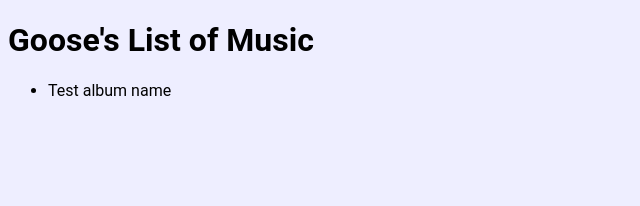
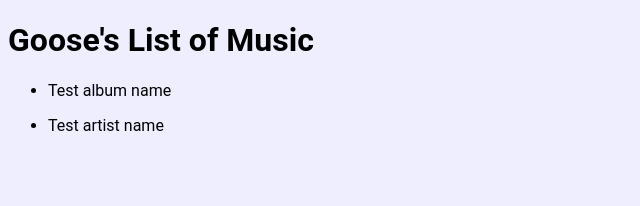
Before and after one commit to JdeGuise/MusicTracker_GraphQL, a React (Create React App) app in the folder client/: page / in a window 1280 px wide. Shown: the top 206 px of the page, without its empty margins (0-640 px from the left). Built offline with nearby package versions, Linux system fonts and the light colour scheme; no server answers.

Commit message:
adds support for artist list component

```diff
--- a/client/src/App.js
+++ b/client/src/App.js
@@ -3,6 +3,7 @@ import ApolloClient from 'apollo-boost';
 import { ApolloProvider } from 'react-apollo';
 // components
 import AlbumList from './components/AlbumList';
+import ArtistList from './components/ArtistList';
 
 // apollo client setup
 const client = new ApolloClient({
@@ -16,6 +17,7 @@ class App extends Component {
         <div className="main">
           <h1>Goose's List of Music</h1>
           <AlbumList/>
+          <ArtistList/>
         </div>
       </ApolloProvider>
     );
--- /dev/null
+++ b/client/src/components/ArtistList.js
@@ -0,0 +1,26 @@
+import React, { Component } from 'react';
+import { gql } from 'apollo-boost';
+import { graphql } from 'react-apollo';
+
+const getArtistsQuery = gql`
+  {
+    artists {
+      name
+      id
+    }
+  }
+`
+class ArtistList extends Component {
+  render() {
+    console.log(this.props);
+    return (
+      <div className="main">
+        <ul id="artist-list">
+          <li>Test artist name</li>
+        </ul>
+      </div>
+    );
+  }
+}
+
+export default graphql(getArtistsQuery)(ArtistList);
```
